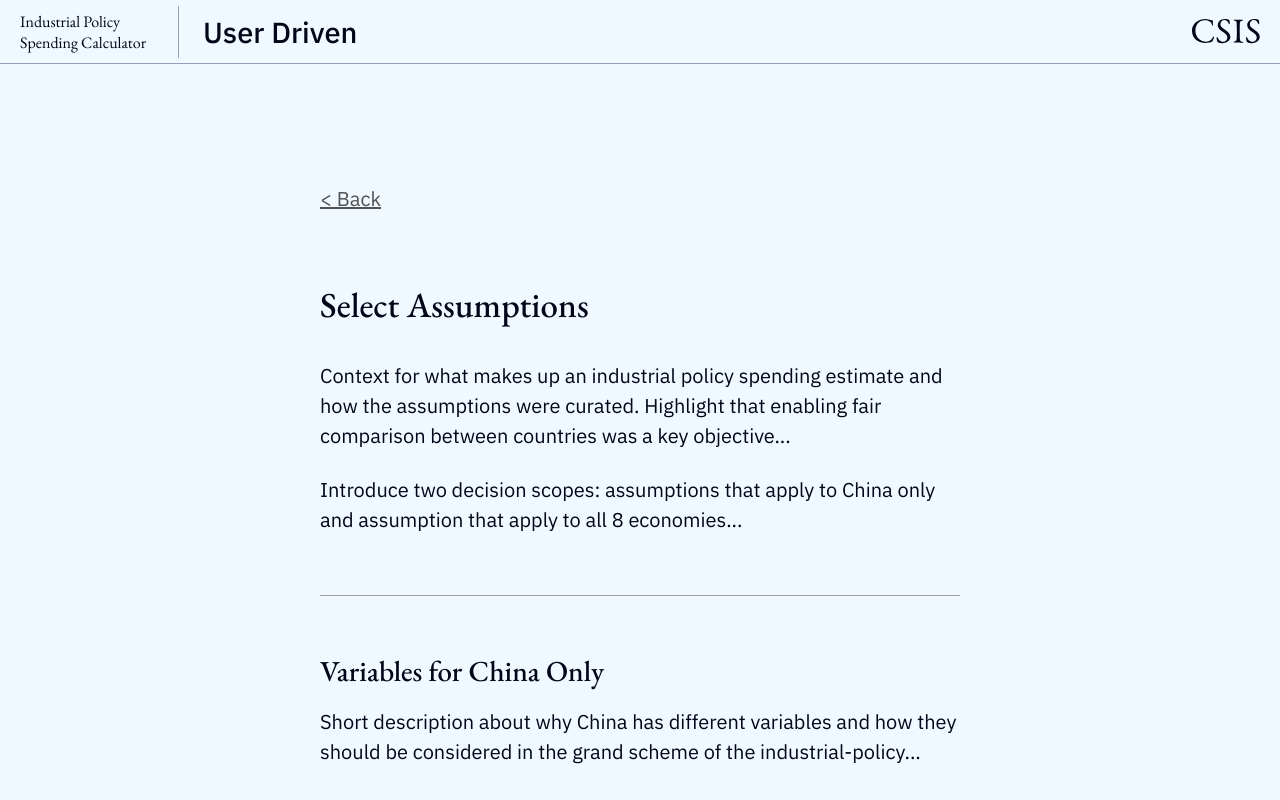
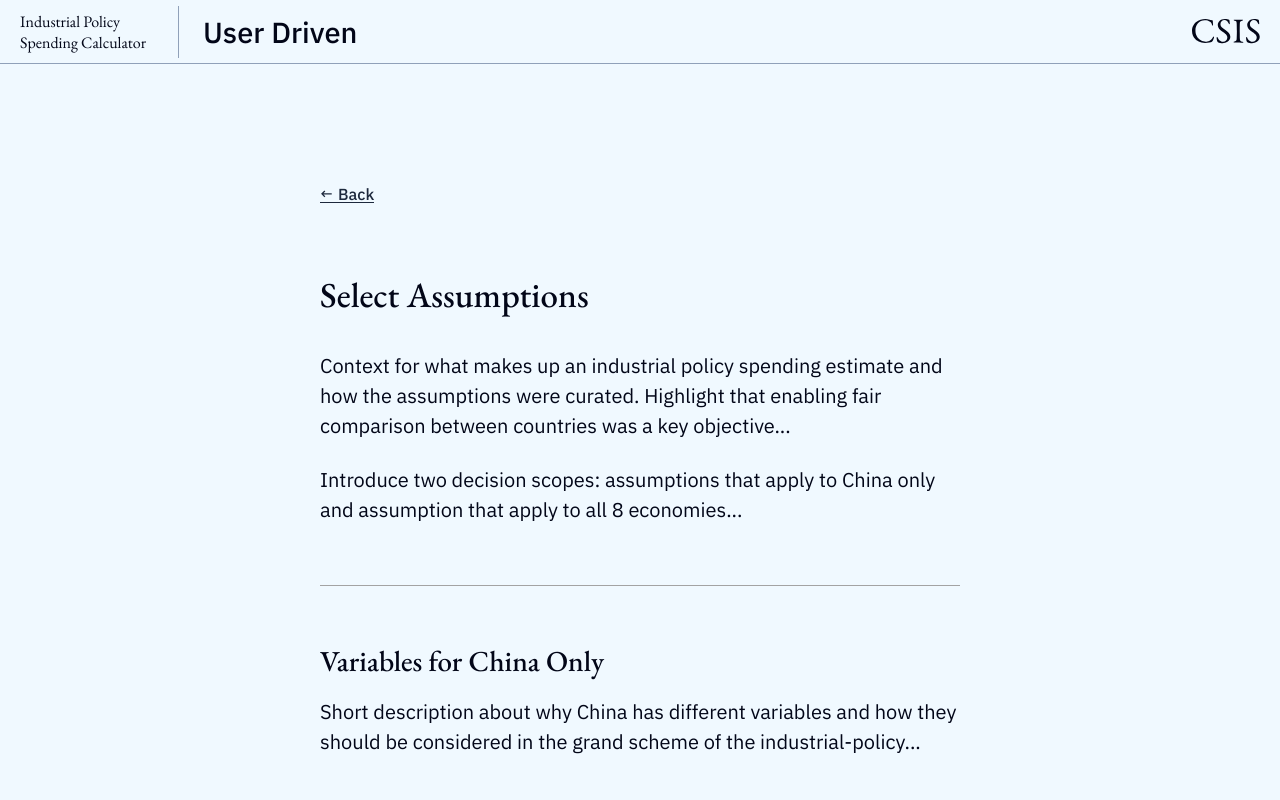
Before and after one commit to CSIS-iLab/more-red-ink, a SvelteKit app: page /user-driven in a window 1280 px wide. Shown: the top 800 px of the page. Built offline with nearby package versions, Linux system fonts and the light colour scheme; no server answers.

Commit message:
add back link to user driven

```diff
--- a/src/routes/user-driven/+page.svelte
+++ b/src/routes/user-driven/+page.svelte
@@ -17,7 +17,7 @@
 
 <script>
 	import { page } from '$app/state';
-	import { resolve } from '$app/paths';
+	import BackLink from '$lib/components/controls/BackLink.svelte';
 	import UserDrivenForm from '$lib/components/assumptions/UserDrivenForm.svelte';
 	import { calculatorState } from '$lib/stores/calculatorState.js';
 
@@ -32,7 +32,9 @@
 </svelte:head>
 
 <div class="user-driven">
-	<a class="back-link text-body-2-regular" href={resolve('/')}>&lt; Back</a>
+	<div class="back-link-wrapper">
+		<BackLink href="/" />
+	</div>
 
 	<UserDrivenForm {showIncompleteMessage} />
 </div>
@@ -44,15 +46,8 @@
 		padding: 7.5rem 0;
 	}
 
-	.back-link {
-		display: inline-block;
-		margin-bottom: 4.5rem;
-		color: var(--color-neutral-600);
-		line-height: 1.5;
-	}
-
-	.back-link:hover {
-		color: var(--color-text-primary);
+	.back-link-wrapper {
+		margin-bottom: 4.5rem; /* 72px */
 	}
 
 	@media (max-width: 640px) {
```
